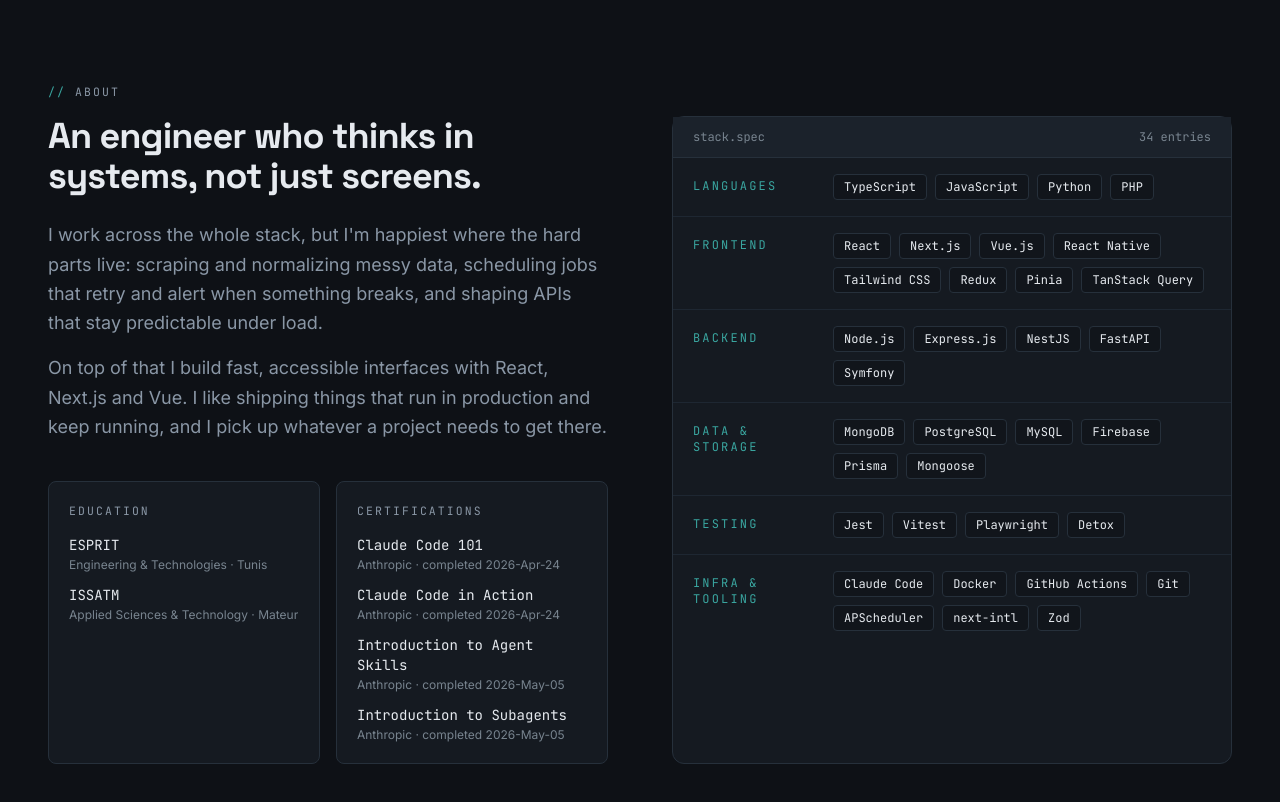
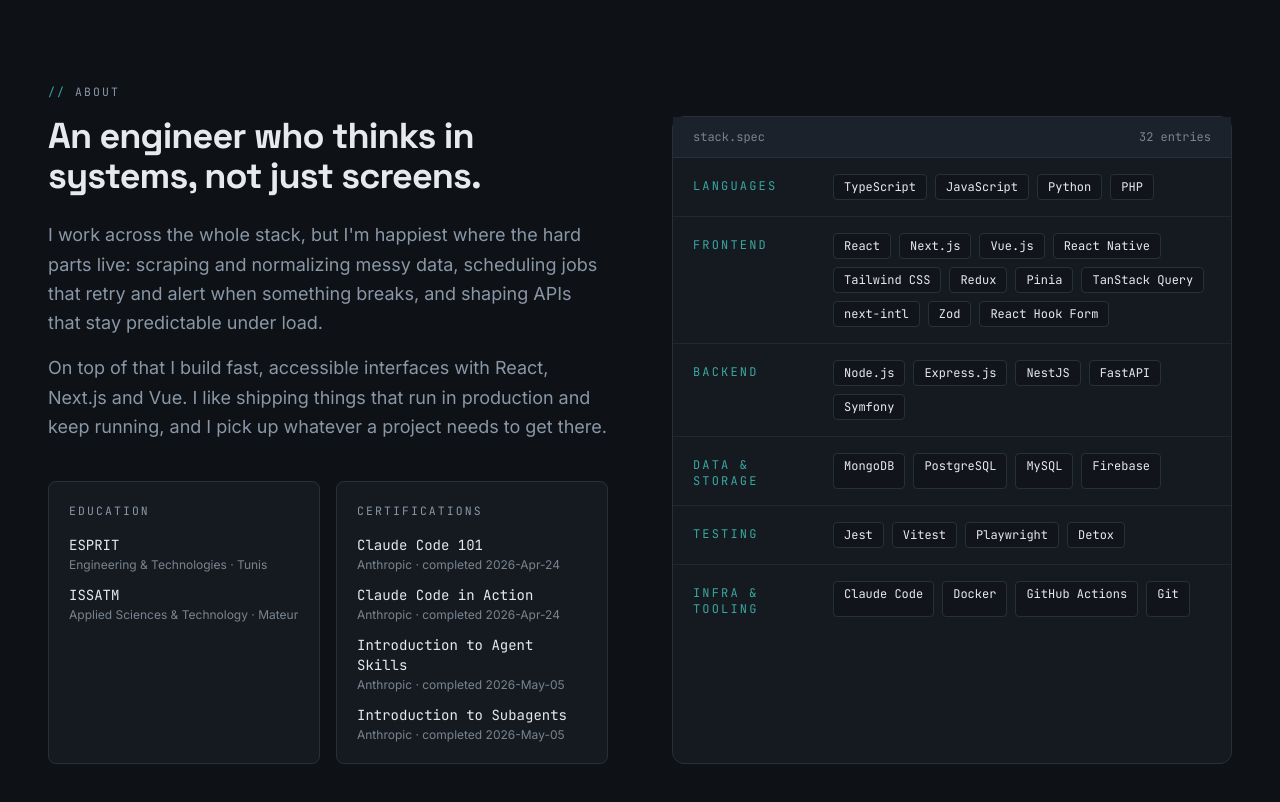
Before and after one commit to dhiabj/portfolio, a Next.js app: page / in a window 1280 px wide. Shown: the part 700-1502 px from the top of the page. Built offline with nearby package versions, Linux system fonts and the light colour scheme.

Commit message:
Reorganize About section skill groups and tidy formatting

```diff
--- a/src/app/components/AboutSection.jsx
+++ b/src/app/components/AboutSection.jsx
@@ -16,6 +16,9 @@
       'Redux',
       'Pinia',
       'TanStack Query',
+      'next-intl',
+      'Zod',
+      'React Hook Form',
     ],
   },
   {
@@ -24,14 +27,7 @@
   },
   {
     label: 'data & storage',
-    items: [
-      'MongoDB',
-      'PostgreSQL',
-      'MySQL',
-      'Firebase',
-      'Prisma',
-      'Mongoose',
-    ],
+    items: ['MongoDB', 'PostgreSQL', 'MySQL', 'Firebase'],
   },
   {
     label: 'testing',
@@ -39,15 +35,7 @@
   },
   {
     label: 'infra & tooling',
-    items: [
-      'Claude Code',
-      'Docker',
-      'GitHub Actions',
-      'Git',
-      'APScheduler',
-      'next-intl',
-      'Zod',
-    ],
+    items: ['Claude Code', 'Docker', 'GitHub Actions', 'Git'],
   },
 ];
 
@@ -85,25 +73,21 @@
           </h2>
           <div className="mt-6 space-y-4 text-lg leading-relaxed text-muted">
             <p>
-              I work across the whole stack, but I&apos;m happiest where the
-              hard parts live: scraping and normalizing messy data, scheduling
-              jobs that retry and alert when something breaks, and shaping APIs
-              that stay predictable under load.
+              I work across the whole stack, but I&apos;m happiest where the hard parts live:
+              scraping and normalizing messy data, scheduling jobs that retry and alert when
+              something breaks, and shaping APIs that stay predictable under load.
             </p>
             <p>
-              On top of that I build fast, accessible interfaces with React,
-              Next.js and Vue. I like shipping things that run in production and
-              keep running, and I pick up whatever a project needs to get
-              there.
+              On top of that I build fast, accessible interfaces with React, Next.js and Vue. I like
+              shipping things that run in production and keep running, and I pick up whatever a
+              project needs to get there.
             </p>
           </div>
 
           {/* Credentials */}
           <div className="mt-10 grid gap-4 sm:grid-cols-2">
             {CREDENTIALS.map((block) => (
-              <div
-                key={block.label}
-                className="rounded-lg border border-line bg-panel p-5">
+              <div key={block.label} className="rounded-lg border border-line bg-panel p-5">
                 <p className="eyebrow mb-4">{block.label}</p>
                 <ul className="space-y-3">
                   {block.entries.map(([name, detail]) => (
```
